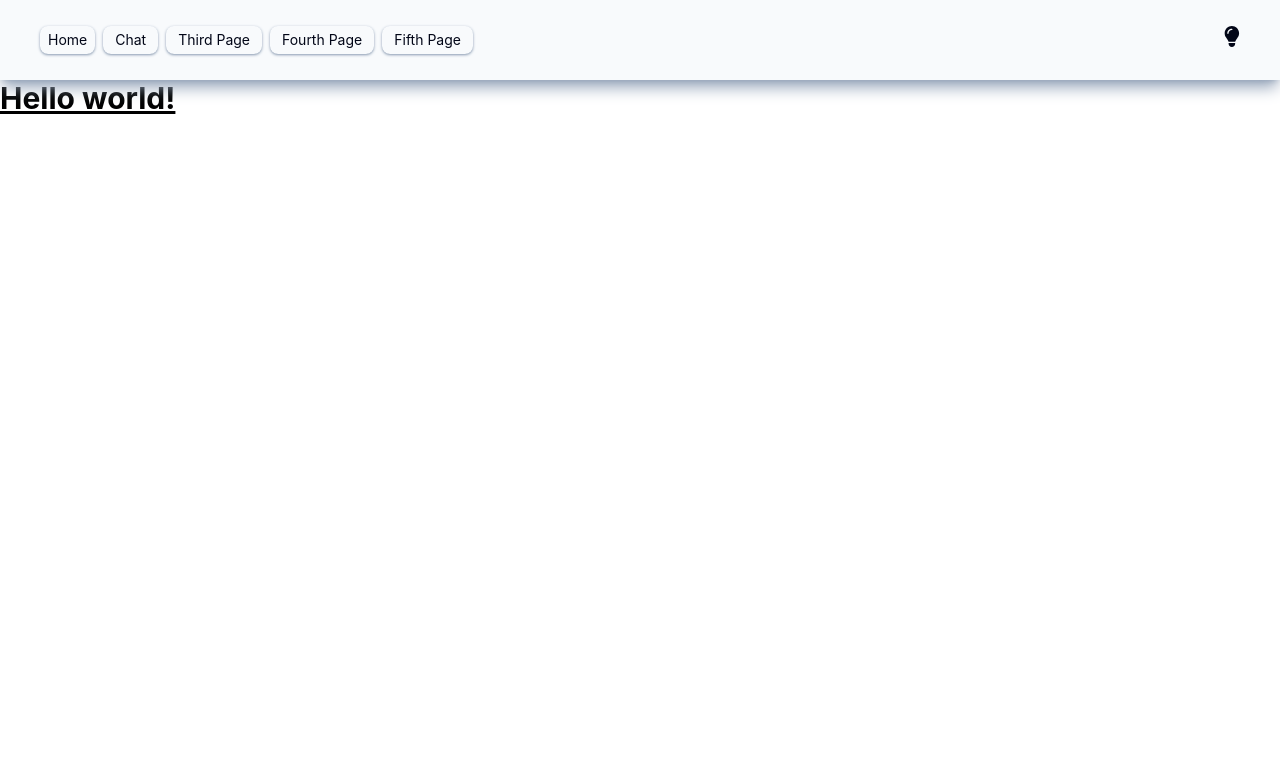
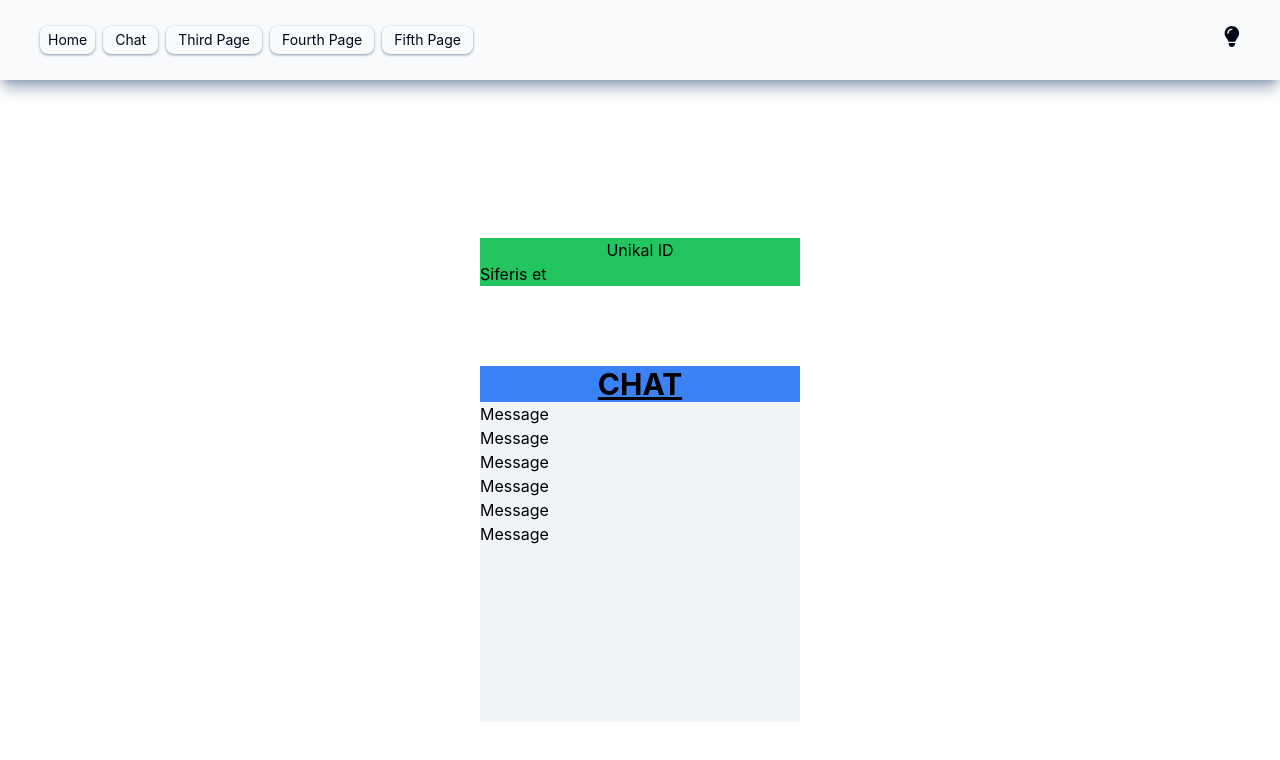
Before and after one commit to SavalanQorxmaz/chat-project, a React (Create React App) app in the folder frontend/: page /chat in a window 1280 px wide. Shown: the top 760 px of the page. Built offline with nearby package versions, Linux system fonts and the light colour scheme; no server answers.

Commit message:
unikal id request

```diff
--- a/frontend/src/App.tsx
+++ b/frontend/src/App.tsx
@@ -1,4 +1,4 @@
-import { useEffect } from "react";
+import { useEffect, useState } from "react";
 import {Routes, Route} from 'react-router-dom'
 import Header from "./components/Header";
 import { setScreen } from "./redux/screenSlice";
@@ -8,27 +8,40 @@ import ChatPage from "./pages/ChatPage";
 function App() {
 
   const dispatch = useDispatch()
-
   // EKRAN OLCUSUNU MUEYYEN ETMEK UCUN
   window.addEventListener('resize', () => {
     dispatch(setScreen(document.documentElement.offsetWidth))
   })
-  const getData = async ()=> {
-    const data = await fetch('http://localhost:9000',{
-      method: 'Get',
 
+
+
+  const imOnline = async ()=> {
+    const data = await fetch('http://localhost:9000/getData',{
+      method: 'Post',
+      // body:JSON.stringify({}),
       headers:{
         "Content-Type": "application/json",
       }
     })
-    .then(res=>res.json())
+    // .then(res=>res.json())
     return data
   }
 
   useEffect(()=>{
-    getData()
+    imOnline()
   .then(res=>console.log(res))
   },[])
+
+  const sendData = async () => {
+    await fetch('http://localhost:9000',{
+      method: 'Post',
+
+      body: JSON.stringify({id: '100',message: 'salam'}),
+      headers:{
+        "Content-Type": "application/json",
+      }
+    })
+  }
 
 
 
--- a/frontend/src/components/SelectedChat.tsx
+++ /dev/null
@@ -1,14 +0,0 @@
-import React from 'react'
-
-const SelectedChat = () => {
-  return (
-    <div>
-            <h1 className="text-3xl font-bold underline">
-      Hello world!
-    </h1>
-
-    </div>
-  )
-}
-
-export default SelectedChat
--- /dev/null
+++ b/frontend/src/components/chat-components/Message.tsx
@@ -0,0 +1,9 @@
+import React from 'react'
+
+const Message = () => {
+  return (
+    <div>Message</div>
+  )
+}
+
+export default Message
--- /dev/null
+++ b/frontend/src/components/chat-components/SelectedChat.tsx
@@ -0,0 +1,24 @@
+import React from 'react'
+import Message from './Message'
+
+const SelectedChat = () => {
+  return (
+    <div className=''>
+            <h1 className="text-3xl font-bold underline text-center">
+      CHAT
+    </h1>
+
+    <div className='w-full h-80 bg-slate-100'>
+<Message/>
+<Message/>
+<Message/>
+<Message/>
+<Message/>
+<Message/>
+
+    </div>
+    </div>
+  )
+}
+
+export default SelectedChat
--- a/frontend/src/pages/ChatPage.tsx
+++ b/frontend/src/pages/ChatPage.tsx
@@ -1,10 +1,50 @@
-import React from 'react'
-import SelectedChat from '../components/SelectedChat'
+import React, { useState } from 'react'
+import SelectedChat from '../components/chat-components/SelectedChat'
+import { useSelector, useDispatch } from 'react-redux'
+import { selectID, setID } from '../redux/chatSlice'
 
 const ChatPage = () => {
+
+  const selectedID = useSelector(selectID)
+  const dispatch = useDispatch()
+console.log(selectedID)
+
+
+  const getId = async()=> {
+    if(selectedID === ''){
+      await fetch('http://localhost:9000/getId',{
+        method: 'Get',
+        headers:{
+          "Content-Type": "application/json",
+        }
+
+      })
+      .then(res=>res.json())
+      .then(res=>{
+       dispatch(setID(res))
+      console.log(res)
+        return res
+      })
+      // .then(res=>console.log(res))
+    }
+
+  }
   return (
-    <div>
+    <div className='h-screen flex flex-col items-center justify-center'>
+      <div className='bg-green-500 mb-20 w-80'>
+            <h1 className='text-center'>Unikal ID </h1>
+            {
+              selectedID===''?  <button onClick={getId}>Siferis et</button>
+              :
+              <h2>{selectedID}</h2>
+            }
+
+           {/* <h2>{selectedID}</h2> */}
+
+      </div>
+      <div className='bg-blue-500 w-80'>
         <SelectedChat/>
+    </div>
     </div>
   )
 }
--- /dev/null
+++ b/frontend/src/redux/chatSlice.ts
@@ -0,0 +1,57 @@
+
+import { createSlice } from "@reduxjs/toolkit";
+import { localStorageObjectType } from "../types";
+
+
+interface idType {
+    id: {
+        currentID: string
+    }
+}
+
+
+
+
+
+let myProjectLocalStorage = localStorage.getItem('my-project')
+let myObject:localStorageObjectType = {}
+
+if(myProjectLocalStorage !== null){
+    myObject = JSON.parse(myProjectLocalStorage)
+   if(myObject.id === undefined){
+    myObject = {...myObject, ['id']: ''}
+   }
+
+}
+else {
+    myObject = {...myObject, ['id']: ''}
+
+    localStorage.setItem('my-project', JSON.stringify(myObject))
+}
+
+console.log(myObject.id)
+
+const initialState = {
+    currentID:myObject.id
+}
+
+const idSlice = createSlice({
+    name: 'myID',
+    initialState,
+    reducers:{
+        setID: (state, action) =>{
+
+            myObject.id = action.payload
+            state.currentID = action.payload
+            localStorage.setItem('my-project', JSON.stringify(myObject))
+
+        }
+    }
+})
+
+export const {setID} = idSlice.actions
+
+export const selectID = (state:idType) => state.id.currentID
+
+
+export default idSlice.reducer
--- a/frontend/src/redux/store.ts
+++ b/frontend/src/redux/store.ts
@@ -1,11 +1,13 @@
 import { configureStore } from "@reduxjs/toolkit";
 import themeReducer from './themeSlice';
 import screenReducer from './screenSlice'
+import idReducer from './chatSlice'
 
 
 export const store = configureStore({
     reducer: {
         theme: themeReducer,
-        screen:screenReducer
+        screen:screenReducer,
+        id: idReducer
     }
 })
--- a/frontend/src/redux/themeSlice.ts
+++ b/frontend/src/redux/themeSlice.ts
@@ -1,4 +1,5 @@
 import {createSlice} from '@reduxjs/toolkit'
+import { localStorageObjectType } from '../types'
 
 
 interface themeType {
@@ -8,20 +9,18 @@ interface themeType {
     }
 
 }
-interface myObjectType {
-    theme?: 'light' | 'dark'
-}
+
 
 
 let myProjectLocalStorage = localStorage.getItem('my-project')
-let myObject:myObjectType = {}
+let myObject:localStorageObjectType = {}
 
 if(myProjectLocalStorage !== null){
     myObject = JSON.parse(myProjectLocalStorage)
 
 }
 else {
-    myObject.theme = 'light'
+    myObject = {...myObject, ['theme']: 'light'}
 
     localStorage.setItem('my-project', JSON.stringify(myObject))
 }
--- /dev/null
+++ b/frontend/src/types.ts
@@ -0,0 +1,6 @@
+
+
+export interface localStorageObjectType {
+    theme?: 'light' | 'dark',
+    id?: string
+}
```
Also changed, not shown: 1 other file (tests, documents, lock files or other folders).
